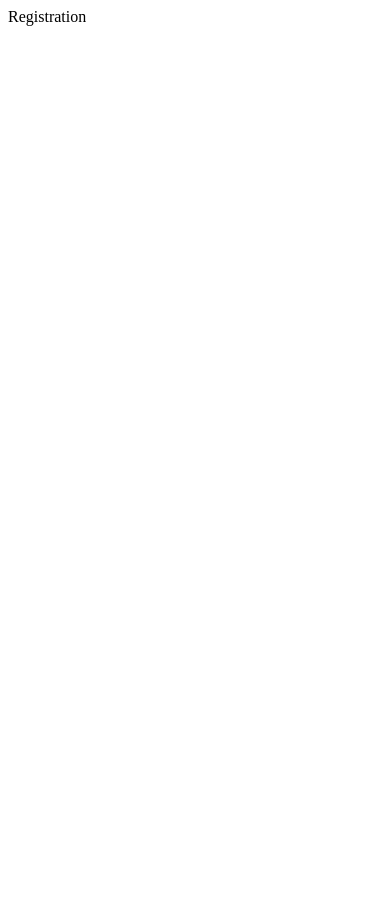
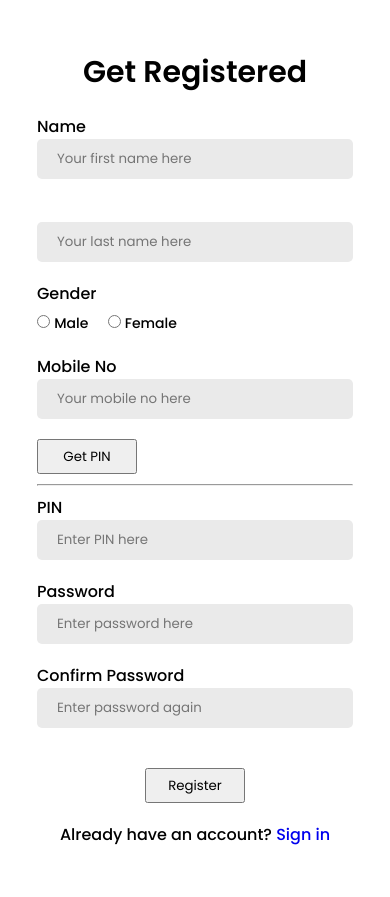
Before and after one commit to devindsnk/beauty-craft, a PHP site: page /beauty-craft/customer/register in a window 390 px wide. Before the commit the page is almost empty. Before the commit the page ends 26 px from the top, so only its background shows below. Run offline with PHP 8.4, Linux system fonts and the light colour scheme; some libraries are stand-ins or nearby versions.

Commit message:
Adding basic customer registration

```diff
--- a/app/config/config.php
+++ b/app/config/config.php
@@ -7,7 +7,7 @@ define('APPROOT', dirname(dirname(__FILE__)));
 define('URLROOT', 'http://localhost/beauty-craft');
 
 // Site Name
-define('SITENAME', 'MVC_App');
+define('SITENAME', 'Beauty Craft');
 
 
 // DB parameters
--- a/app/controllers/Customer.php
+++ b/app/controllers/Customer.php
@@ -3,37 +3,37 @@ class Customer extends Controller
 {
    public function __construct()
    {
-      // $this->employeeModel = $this->model('Employee');
+      $this->customerModel = $this->model('CustomerModel');
    }
 
    public function register()
    {
       if ($_SERVER['REQUEST_METHOD'] == 'POST') {
          $data = [
-            'fname' => trim($_POST['fname']),
-            'lname' => trim($_POST['lname']),
-            'gender' => trim($_POST['gender']),
+            'fName' => trim($_POST['fName']),
+            'lName' => trim($_POST['lName']),
+            'gender' => isset($_POST['gender']) ? trim($_POST['gender']) : '',
             'mobileNo' => trim($_POST['mobileNo']),
-            'code' => trim($_POST['code']),
-            'password_2' => trim($_POST['password_2']),
+            'pin' => trim($_POST['pin']),
+            'password' => trim($_POST['password']),
             'confirmPassword' => trim($_POST['confirmPassword']),
-            'fname_error' => '',
-            'lname_error' => '',
+            'fName_error' => '',
+            'lName_error' => '',
             'gender_error' => '',
             'mobileNo_error' => '',
-            'code_error' => '',
-            'password_error_2' => '',
+            'pin_error' => '',
+            'password_error' => '',
             'confirmPassword_error' => '',
          ];
 
          // Validating fname
-         if (empty($data['fname'])) {
-            $data['fname_error'] = "Please enter First Name";
+         if (empty($data['fName'])) {
+            $data['fName_error'] = "Please enter First Name";
          }
 
          // Validating lname
-         if (empty($data['lname'])) {
-            $data['lname_error'] = "Please enter Last Name";
+         if (empty($data['lName'])) {
+            $data['lName_error'] = "Please enter Last Name";
          }
 
          // Validating gender
@@ -47,43 +47,46 @@ class Customer extends Controller
          }
 
          // Validating code
-         if (empty($data['code'])) {
-            $data['code_error'] = "Please enter Verfication Code";
+         if (empty($data['pin'])) {
+            $data['pin_error'] = "Please enter Verfication Code";
          }
 
          // Validating password
-         if (empty($data['password_2'])) {
-            $data['password_error_2'] = "Please enter Password";
+         if (empty($data['password'])) {
+            $data['password_error'] = "Please enter Password";
          }
 
          // Validating confirmPassword
          if (empty($data['confirmPassword'])) {
             $data['confirmPassword_error'] = "Please enter Password again";
+         } else if ($data['password'] != $data['confirmPassword']) {
+            $data['confirmPassword_error'] = "Passwords dont't match";
          }
 
-         if (empty($data['fname_error']) && empty($data['lname_error']) && empty($data['gender_error']) && empty($data['mobileNo_error']) && empty($data['code_error']) && empty($data['password_error_2']) && empty($data['confirmPassword_error'])) {
-            die("Success");
+         if (empty($data['fName_error']) && empty($data['lName_error']) && empty($data['gender_error']) && empty($data['mobileNo_error']) && empty($data['code_error']) && empty($data['password_error']) && empty($data['confirmPassword_error'])) {
+            $this->customerModel->register($data);
+            header('location: ' . URLROOT . '/user/signin');
          } else {
-            $this->view('registration', $data);
+            // die("Fail");
+            $this->view('register', $data);
          }
       } else {
          $data = [
-            'fname' => '',
-            'lname' => '',
+            'fName' => '',
+            'lName' => '',
             'gender' => '',
             'mobileNo' => '',
-            'code' => '',
-            'password_2' => '',
+            'pin' => '',
             'confirmPassword' => '',
-            'fname_error' => 'Please enter something sample',
-            'lname_error' => 'Please enter something sample',
-            'gender_error' => 'Please enter something sample',
-            'mobileNo_error' => 'Please enter something sample',
-            'code_error' => 'Please enter something sample',
-            'password_error_2' => 'Please enter something sample',
-            'confirmPassword_error' => 'Please enter something sample',
+            'fName_error' => '',
+            'lName_error' => '',
+            'gender_error' => '',
+            'mobileNo_error' => '',
+            'pin_error' => '',
+            'password_error' => '',
+            'confirmPassword_error' => '',
          ];
-         $this->view('registration', $data);
+         $this->view('register', $data);
       }
    }
 }
--- a/app/core/Database.php
+++ b/app/core/Database.php
@@ -57,7 +57,28 @@ class Database
                break;
          }
       }
-
       $this->statement->bindValue($param, $value, $type);
    }
+
+   public function execute()
+   {
+      return $this->statement->execute();
+   }
+
+   public function resultSet()
+   {
+      $this->execute();
+      return $this->statement->fetchAll(PDO::FETCH_OBJ);
+   }
+
+   public function single()
+   {
+      $this->execute();
+      return $this->statement->fetch(PDO::FETCH_OBJ);
+   }
+
+   public function rowCount()
+   {
+      return $this->statement->rowCount();
+   }
 }
--- /dev/null
+++ b/app/models/CustomerModel.php
@@ -0,0 +1,38 @@
+<?php
+class CustomerModel
+{
+   private $db;
+
+   public function __construct()
+   {
+      $this->db = new Database;
+   }
+
+   public function register($data)
+   {
+      $this->registerCustomer($data);
+      $this->registerUser($data);
+   }
+
+   private function registerCustomer($data)
+   {
+      $this->db->query("INSERT INTO customers (customerID, fName, lName, mobileNo, gender, status) VALUES('C0003',:fName, :lName, :mobileNo, :gender, 'active')");
+
+      $this->db->bind(':fName', $data['fName']);
+      $this->db->bind(':lName', $data['lName']);
+      $this->db->bind(':mobileNo', $data['mobileNo']);
+      $this->db->bind(':gender', $data['gender']);
+
+      $this->db->execute();
+   }
+
+   private function registerUser($data)
+   {
+      $this->db->query("INSERT INTO users (mobileNo, password, userType) VALUES(:mobileNo, :password, 'customer')");
+
+      $this->db->bind(':mobileNo', $data['mobileNo']);
+      $this->db->bind(':password', password_hash($data['password'], PASSWORD_DEFAULT));
+
+      $this->db->execute();
+   }
+}
--- /dev/null
+++ b/app/views/register.php
@@ -0,0 +1,103 @@
+<!DOCTYPE html>
+<html lang="en">
+
+<head>
+   <meta charset="UTF-8" />
+   <meta http-equiv="X-UA-Compatible" content="IE=edge" />
+   <meta name="viewport" content="width=device-width, initial-scale=1.0" />
+
+   <link rel="stylesheet" href="<?php echo URLROOT ?>/public/css/login-reg.css" />
+   <link rel="stylesheet" href="<?php echo URLROOT ?>/public/css/style.css" />
+   <link rel="stylesheet" href="https://pro.fontawesome.com/releases/v5.10.0/css/all.css" />
+   <title>slider sign in/sign up form</title>
+</head>
+
+<body>
+   <div class="main-container">
+      <div class="reg-container form-container contentBox">
+         <form action="<?php echo URLROOT; ?>/customer/register" method="post" class="form">
+            <h1 class="title">Get Registered</h1>
+
+            <div class="row">
+               <div class="column">
+                  <div class="text-group">
+                     <label class="label" for="name">Name</label>
+                     <input type="text" name="fName" placeholder="Your first name here" value="<?php echo $data['fName']; ?>" />
+                     <span class="error"><?php echo $data['fName_error']; ?></span>
+                  </div>
+               </div>
+               <div class="column spec">
+                  <div class="text-group">
+                     <input type="text" name="lName" placeholder="Your last name here" value="<?php echo $data['lName']; ?>">
+                     <span class="error"><?php echo $data['lName_error']; ?></span>
+                  </div>
+               </div>
+            </div>
+
+            <div class="row">
+               <div class="column">
+                  <label class="label" for="lName">Gender</label>
+                  <div class="radio-container">
+                     <div class="radio-group">
+                        <input type="radio" name="gender" value="M" <?php if ($data['gender'] == 'M') echo 'checked'; ?>>
+                        <span>Male</span>
+                     </div>
+                     <div class="radio-group">
+                        <input type="radio" name="gender" value="F" <?php if ($data['gender'] == 'F') echo 'checked'; ?>>
+                        <span>Female</span>
+                     </div>
+                     <span class="error"><?php echo $data['gender_error']; ?></span>
+                  </div>
+               </div>
+            </div>
+
+            <div class="row row-last">
+               <div class="text-group">
+                  <label class="label" for="mobileNo">Mobile No</label>
+                  <input type="text" name="mobileNo" placeholder="Your mobile no here" value="<?php echo $data['mobileNo']; ?>">
+                  <span class="error"><?php echo $data['mobileNo_error']; ?></span>
+               </div>
+               <div class="column">
+                  <button type="#" class="btn middle">Get PIN</button>
+               </div>
+            </div>
+            <hr>
+            <div class="row">
+               <div class="text-group">
+                  <label class="label" for="pin">PIN</label>
+                  <input type="text" class="pin" name="pin" placeholder="Enter PIN here">
+                  <span class="error"><?php echo $data['pin_error']; ?></span>
+               </div>
+            </div>
+
+            <div class="row">
+               <div class="column">
+                  <div class="text-group">
+                     <label class="label" for="password">Password</label>
+                     <input type="text" name="password" placeholder="Enter password here">
+                     <span class="error"><?php echo $data['password_error']; ?></span>
+                  </div>
+               </div>
+               <div class="column">
+                  <div class="text-group">
+                     <label class="label" for="confirmPassword">Confirm Password</label>
+                     <input type="text" name="confirmPassword" placeholder="Enter password again">
+                     <span class="error"><?php echo $data['confirmPassword_error']; ?></span>
+                  </div>
+               </div>
+            </div>
+
+            <div class="footer-container">
+               <button type="submit" class="btn">Register</button>
+               <p>Already have an account? <a href="<?php echo URLROOT ?>/user/signin">Sign in</a></p>
+            </div>
+
+         </form>
+      </div>
+   </div>
+
+</body>
+
+
+
+</html>
--- a/app/views/registration.php
+++ /dev/null
@@ -1 +0,0 @@
-Registration
--- /dev/null
+++ b/public/css/login-reg.css
@@ -0,0 +1,161 @@
+* {
+    box-sizing: border-box;
+}
+
+body {
+    background: var(--theme-bgwhite);
+}
+
+/* Full page container */
+.main-container {
+    width: 100vw;
+    min-height: 100vh;
+    height: fit-content;
+    display: flex;
+    justify-content: center;
+    align-items: center;
+}
+
+/* Common container for reg and singin */
+.form-container {
+    display: flex;
+    justify-content: center;
+    padding: 50px !important;
+}
+
+.login-container {
+    width: 450px;
+    height: 450px;
+}
+
+.reg-container {
+    width: 650px;
+    height: fit-content;
+}
+
+@media (max-width: 768px) {
+    .reg-container {
+        width: 80%;
+    }
+}
+
+@media (max-width: 656px) {
+    .form-container .btn.middle {
+        margin-top: 0 !important;
+    }
+}
+
+@media (max-width: 520px) {
+    .reg-container {
+        min-width: 416px;
+    }
+
+    .reg-container {
+        width: 100vw;
+    }
+}
+
+
+.form {
+    width: 100%;
+}
+
+.form .title {
+    text-align: center;
+    padding-bottom: 20px;
+}
+
+.form .row {
+    width: 100%;
+    height: max-content;
+    display: grid;
+    grid-template-columns: repeat(auto-fit, minmax(200px, 1fr));
+    gap: 0 25px;
+}
+
+.form .row-last {
+    margin-bottom: 10px !important;
+}
+
+.form .column.spec {
+    margin-top: 23px;
+}
+
+.form .text-group,
+.form .radio-container {
+    margin-bottom: 20px;
+}
+
+.form-container input[type=text] {
+    display: block;
+    border-radius: 5px;
+    padding: 5px 20px;
+    border: hidden;
+    height: 40px;
+    width: 100%;
+    background-color: var(--theme-lightgrey);
+}
+
+.login-container input[type=text] {
+    /* margin: 20px 0; */
+}
+
+.reg-container input[type=text] {
+    /* padding: 5px 20px; */
+    /* margin-top: 5px; */
+}
+
+.form .radio-container {
+    margin-top: 5px;
+}
+
+.form .radio-group {
+    align-self: center;
+    display: inline;
+    cursor: pointer;
+    margin-right: 15px;
+}
+
+.form .radio-group span {
+    font-size: 14px;
+}
+
+.form .error {
+    display: block;
+    font-size: 13px;
+    color: var(--theme-red);
+}
+
+.form hr {
+    margin-bottom: 10px;
+    color: var(--theme-lightgrey);
+}
+
+.login-container .forgot-password {
+    display: block;
+    margin-left: auto;
+    width: 100%;
+}
+
+.form-container .btn {
+    height: 35px;
+    width: 100px;
+}
+
+.form-container .btn.middle {
+    margin-top: 27px;
+}
+
+.footer-container {
+    display: flex;
+    flex-direction: column;
+    justify-items: center;
+}
+
+.footer-container .btn {
+    margin: 20px auto 20px auto;
+}
+
+.footer-container p {
+    text-align: center;
+}
--- a/public/css/style.css
+++ b/public/css/style.css
@@ -13,6 +13,7 @@
   --theme-black: #252631;
   --theme-bgwhite: #F2F2F7;
   --theme-grey: #50515A;
+  --theme-lightgrey : #EAEAEA;
   --white: #FFFFFF;
   --black: #000000;
 }
```
Also changed, not shown: app/controllers/User.php (renamed from app/controllers/Users.php, +8 -8 lines), app/views/home.php (+6 -6 lines), app/views/login.php (deleted, +0 -31 lines), app/views/signin.php (added, +46 -0 lines), public/css/home.css (+39 -29 lines), public/css/login.css (deleted, +0 -14 lines).
